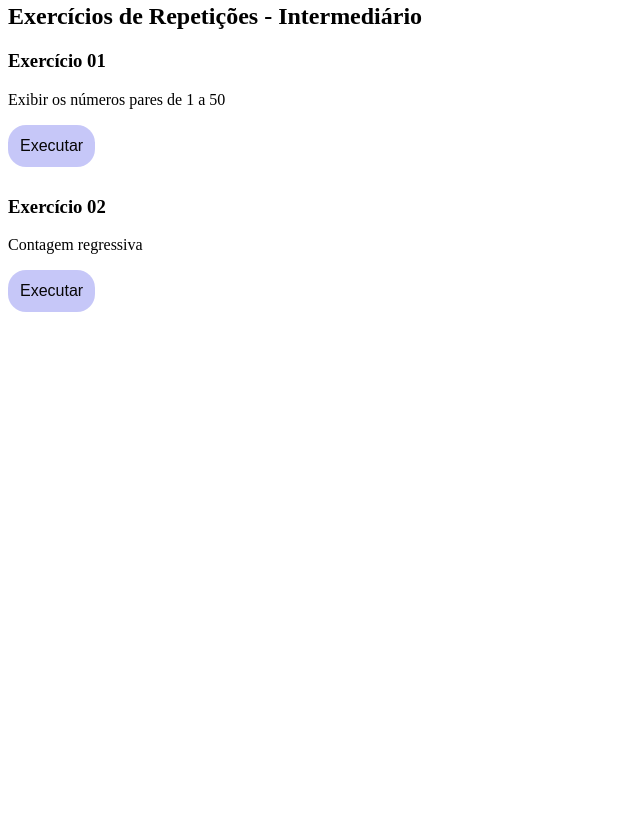
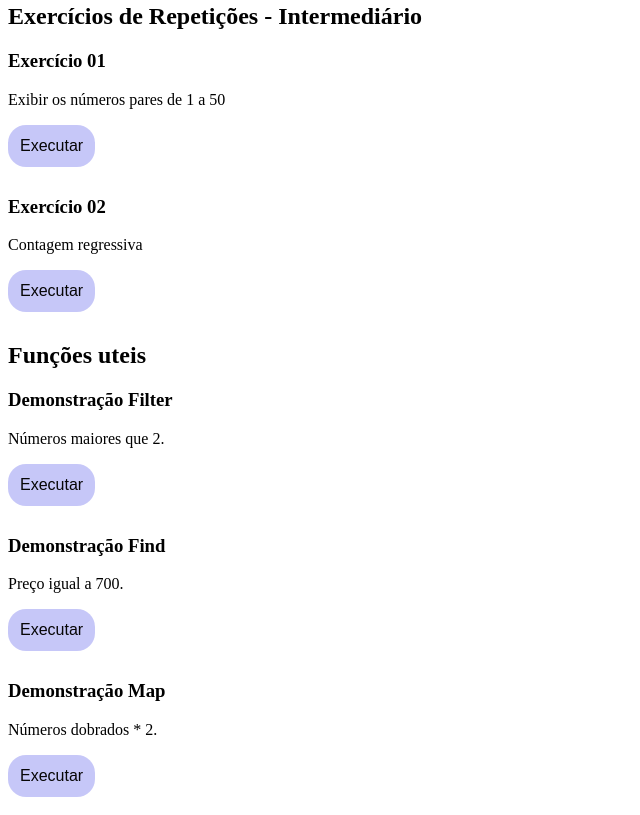
Before and after one commit to renatasantoss/Senai-GPT, a plain HTML site: page javascript/index.html in a window 1280 px wide. Shown: the part 2145-2960 px from the top of the page, without its empty margins (0-640 px from the left). Before the commit the page ends 2475 px from the top, so only its background shows below. Drawn offline with Linux system fonts and the light colour scheme.

Commit message:
Funções uteis JS

```diff
--- a/javascript/index.html
+++ b/javascript/index.html
@@ -8,6 +8,7 @@
         <script src="./script.js"></script> -->
         <script src="./condicionais.js"></script>
         <script src="./repeticoes.js"></script>
+        <script src="./uteis.js"></script>
         <link rel="stylesheet" href="javascript.css">
 
     </head>
@@ -84,9 +85,22 @@
         <p>Exibir os números pares de 1 a 50</p>
         <button class="button" onclick="exerciciointrep01()">Executar</button>
 
-         <h3>Exercício 02</h3>
+        <h3>Exercício 02</h3>
         <p>Contagem regressiva</p>
         <button class="button" onclick="exerciciointrep02()">Executar</button>
+
+        <h2>Funções uteis</h2>
+        <h3>Demonstração Filter</h3>
+        <p>Números maiores que 2.</p>
+        <button class="button" onclick="demoFilter()">Executar</button>
+
+        <h3>Demonstração Find</h3>
+        <p>Preço igual a 700.</p>
+        <button class="button" onclick="demoFind()">Executar</button>
+
+        <h3>Demonstração Map</h3>
+        <p>Números dobrados * 2.</p>
+        <button class="button" onclick="demoMap()">Executar</button>
 
     </body>
 
--- /dev/null
+++ b/javascript/uteis.js
@@ -0,0 +1,47 @@
+function demoFilter () {
+
+    const numeros = [1, 2, 3, 4, 5, 6]; // Array == Lista
+
+    let numerosFiltrados = numeros.filter(numero => numero > 2)
+
+    console.log(numerosFiltrados);
+
+}
+
+function demoFind () {
+
+    let produtos = [{
+        id: "1",
+        nome: "Teclado",
+        preco: 100
+    },
+    {
+
+        id: "2",
+        nome: "Mouse",
+        preco: 50
+
+    },
+    {
+
+        id: "3",
+        nome: "Monitor",
+        preco: 700
+
+    }];
+
+        let produtoCaro = produtos.find(produto => produto.preco == 700);
+
+        console.log(produtoCaro);
+
+}
+
+const demoMap = () => {
+
+        const numeros = [1, 2, 3, 4, 5];
+
+        let numerosDobrados = numeros.map(numero => numero * 2);
+
+        console.log(numerosDobrados);
+
+}
```
